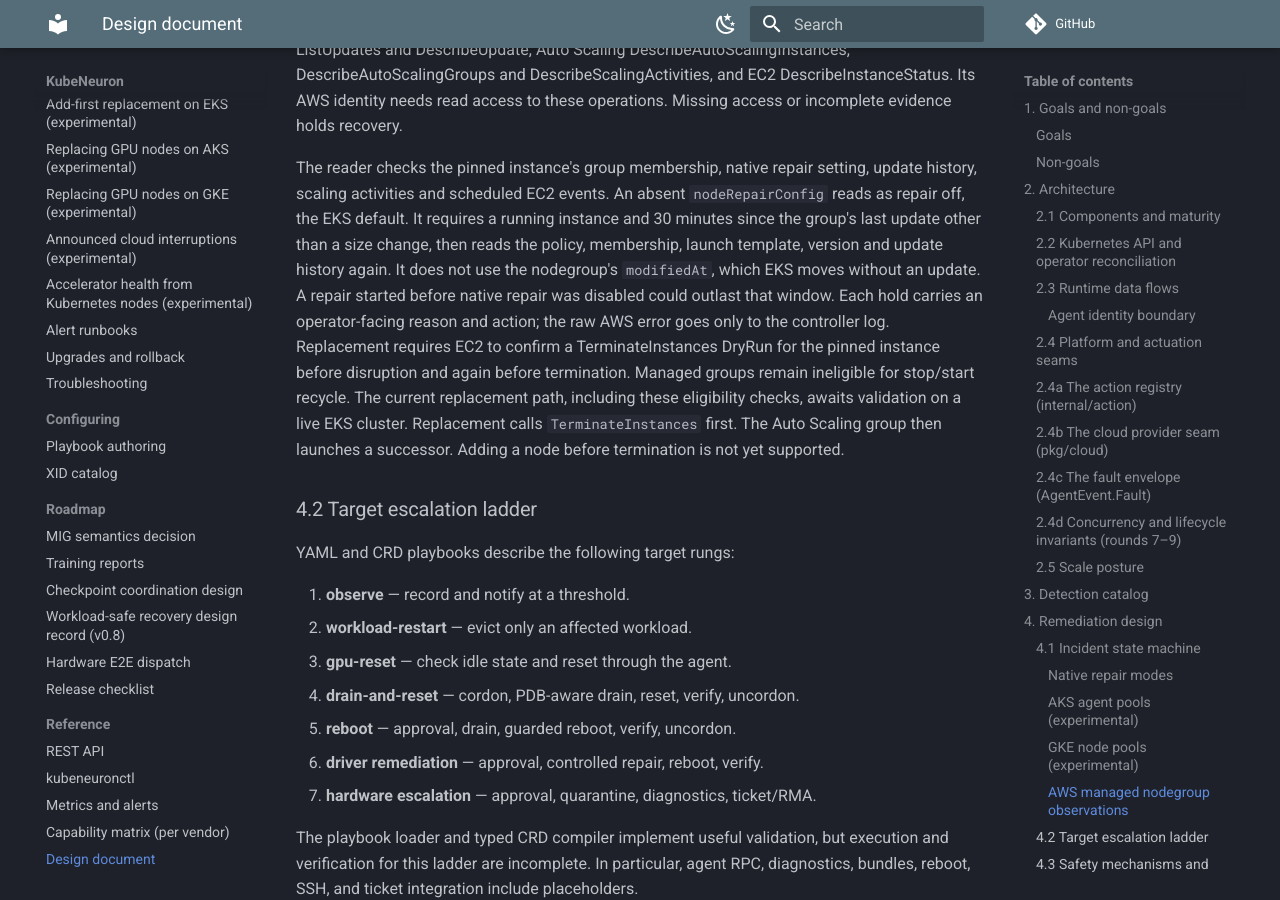
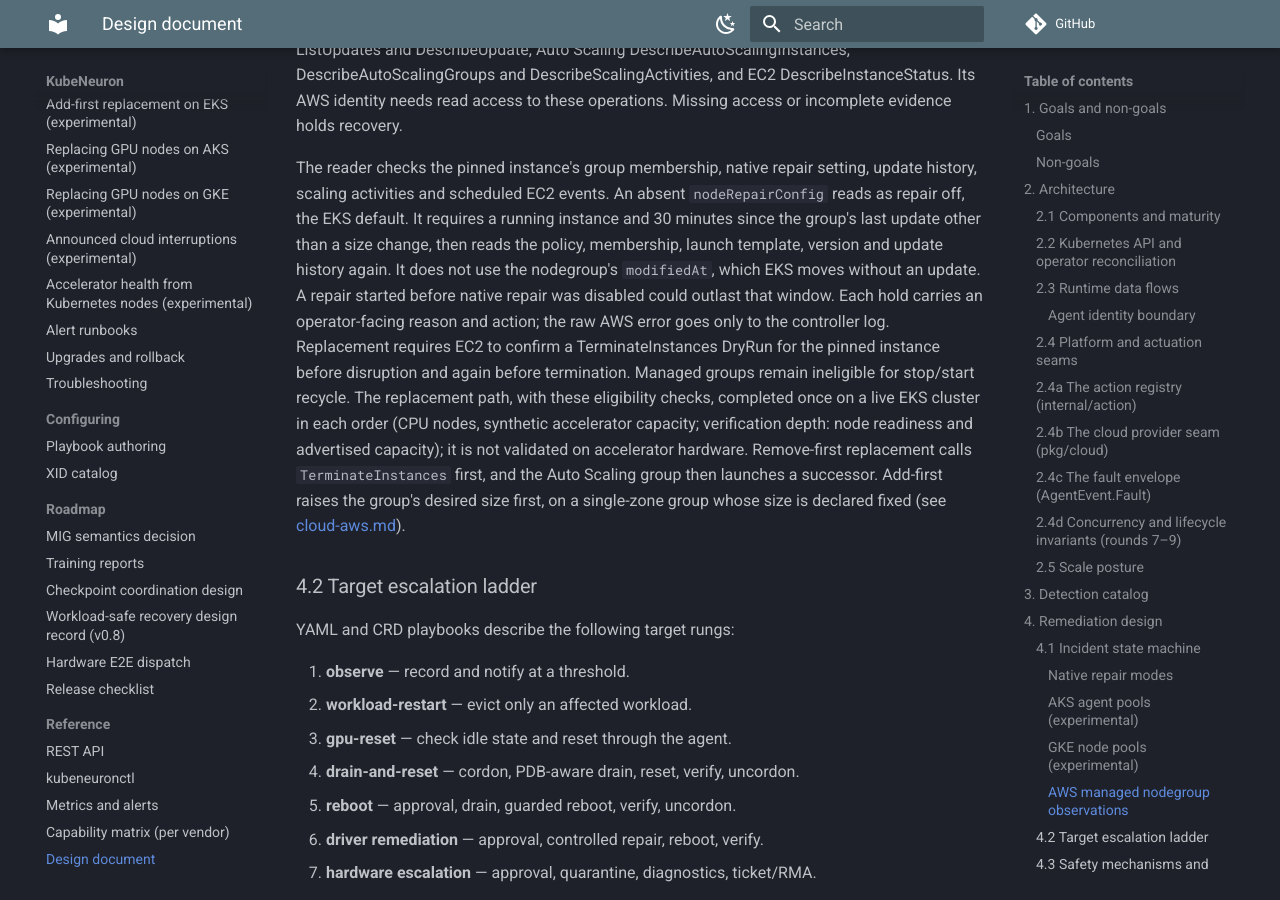
Before and after one commit to kubeneuron/kubeneuron, an MkDocs documentation site: the page built from docs/design.md, in a window 1280 px wide and 900 px high, scrolled down 17302 px. Built offline with MkDocs 1.6.1 and Material for MkDocs 9.7.7, drawn with Linux system fonts in a browser that asks for light colours; comment, search, counter and statistics services are not loaded.

Commit message:
Say what the live EKS run showed for both replacement orders
Signed-off-by: Andrii Petruk <andrey.petruk@gmail.com>

```diff
--- a/docs/design.md
+++ b/docs/design.md
@@ -746,10 +746,13 @@ moves without an update. A repair started before native repair was disabled
 could outlast that window. Each hold carries an operator-facing reason and
 action; the raw AWS error goes only to the controller log. Replacement requires EC2 to confirm a TerminateInstances DryRun for the
 pinned instance before disruption and again before termination. Managed groups
-remain ineligible for stop/start recycle. The current replacement path, including these eligibility checks, awaits
-validation on a live EKS cluster.
-Replacement calls `TerminateInstances` first. The Auto Scaling group then
-launches a successor. Adding a node before termination is not yet supported.
+remain ineligible for stop/start recycle. The replacement path, with these eligibility checks, completed once on a live
+EKS cluster in each order (CPU nodes, synthetic accelerator capacity;
+verification depth: node readiness and advertised capacity); it is not
+validated on accelerator hardware. Remove-first replacement calls
+`TerminateInstances` first, and the Auto Scaling group then launches a
+successor. Add-first raises the group's desired size first, on a single-zone
+group whose size is declared fixed (see [cloud-aws.md](cloud-aws.md)).
 
 ### 4.2 Target escalation ladder
 
```
Also changed, not shown: docs/operations.md (+5 -2 lines), docs/reference-capabilities.md (+1 -1 lines).
